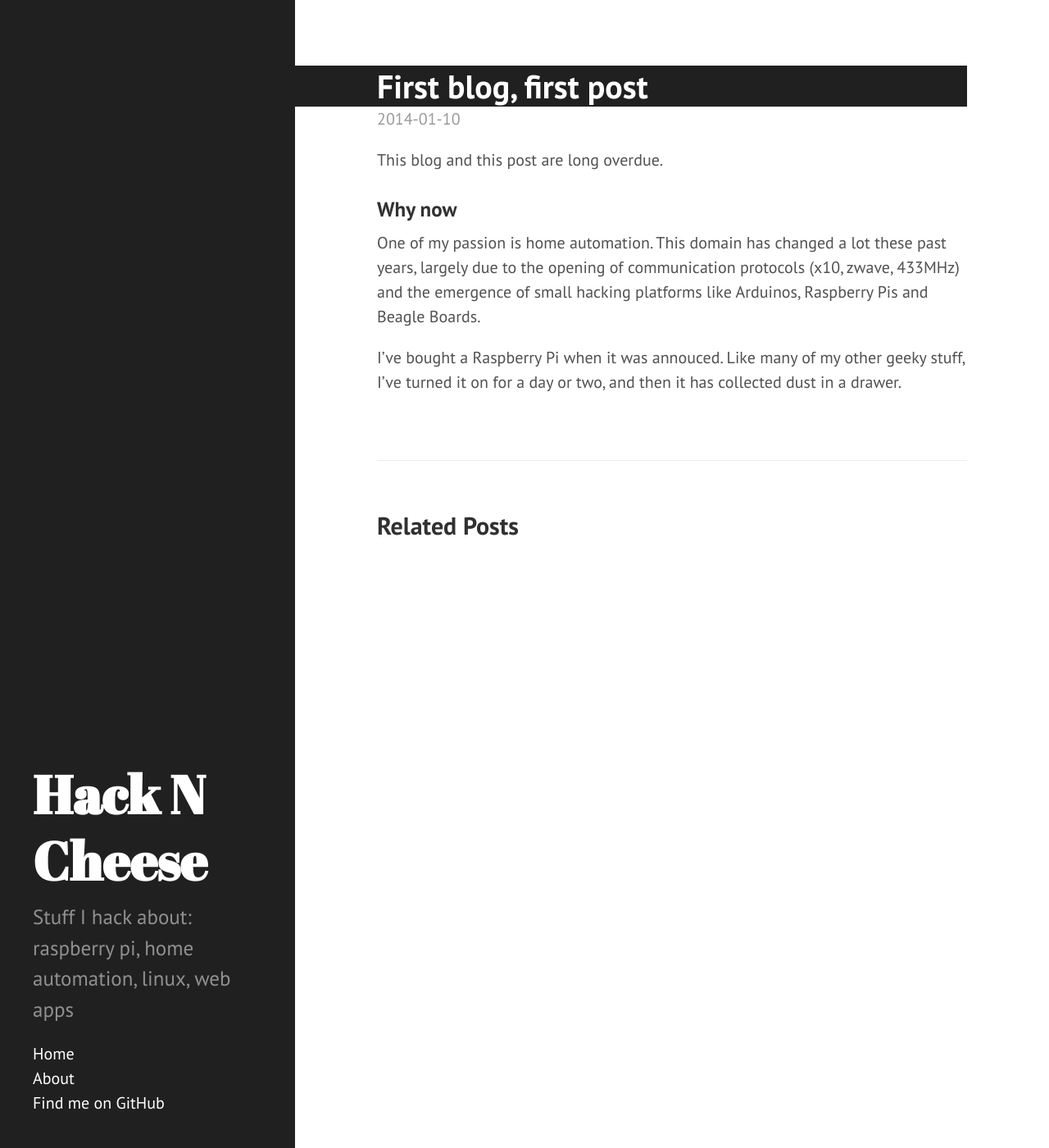
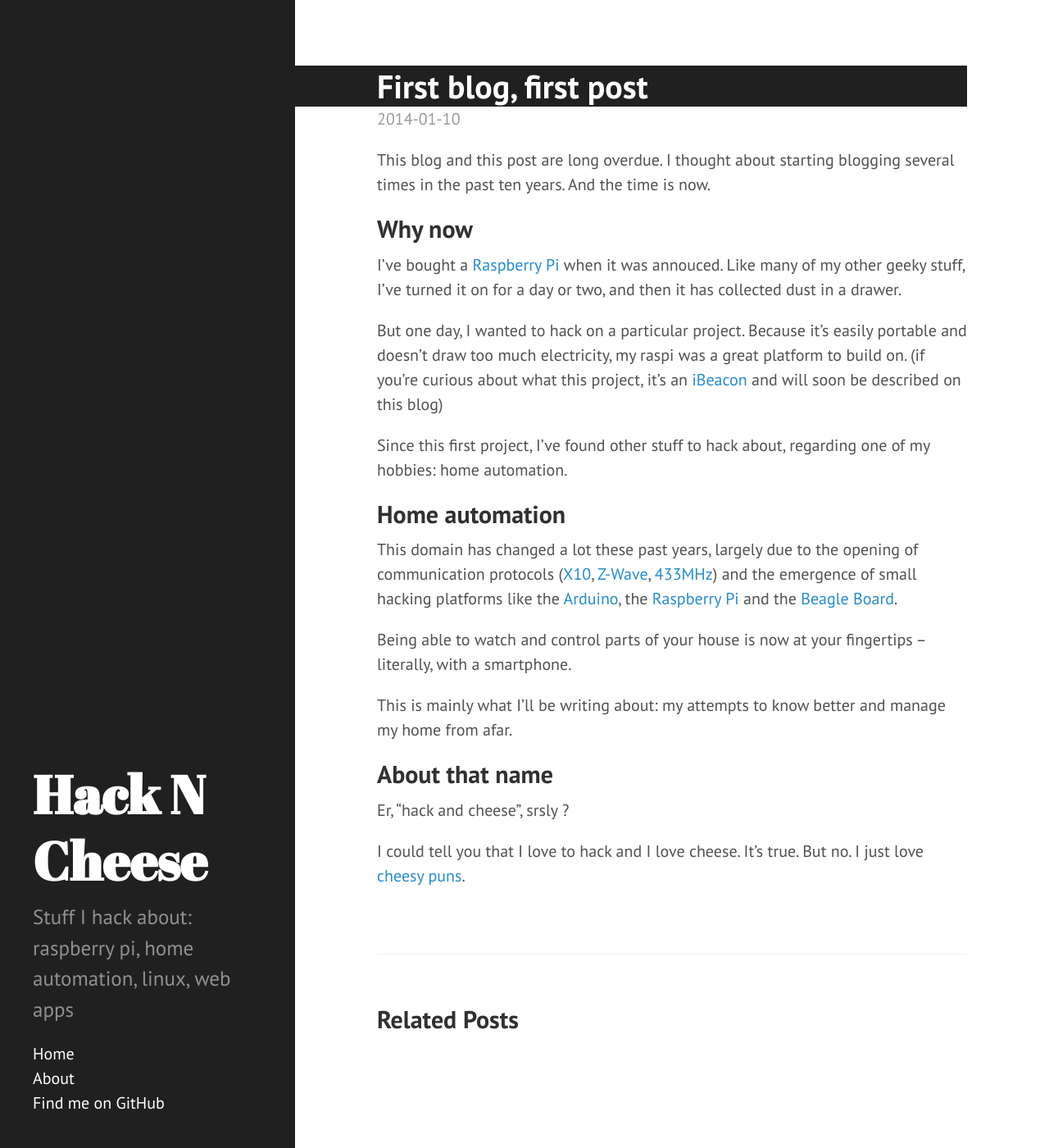
Before and after one commit to sylvainemery/sylvainemery.github.io, a Jekyll site: the page built from _posts/2014-01-10-first-blog-forst-post.md, in a window 1280 px wide and 1400 px high. Shown: the whole window at 82% size. Built offline with Jekyll 4.4.1, drawn with Linux system fonts in a browser that asks for light colours; Markdown is read by kramdown in place of the engine named in the settings.

Commit message:
first post - amended

```diff
--- a/_posts/2014-01-10-first-blog-forst-post.md
+++ b/_posts/2014-01-10-first-blog-forst-post.md
@@ -3,10 +3,28 @@ layout: post
 title: First blog, first post
 ---
 
-This blog and this post are long overdue.
+This blog and this post are long overdue. I thought about starting blogging several times in the past ten years. And the time is now.
 
-### Why now
+## Why now
 
-One of my passion is home automation. This domain has changed a lot these past years, largely due to the opening of communication protocols (x10, zwave, 433MHz) and the emergence of small hacking platforms like Arduinos, Raspberry Pis and Beagle Boards.
+I've bought a [Raspberry Pi](http://www.raspberrypi.org/) when it was annouced. Like many of my other geeky stuff, I've turned it on for a day or two, and then it has collected dust in a drawer.
 
-I've bought a Raspberry Pi when it was annouced. Like many of my other geeky stuff, I've turned it on for a day or two, and then it has collected dust in a drawer.
+But one day, I wanted to hack on a particular project. Because it's easily portable and doesn't draw too much electricity, my raspi was a great platform to build on.
+(if you're curious about what this project, it's an [iBeacon](http://en.wikipedia.org/wiki/IBeacon) and will soon be described on this blog)
+
+Since this first project, I've found other stuff to hack about, regarding one of my hobbies: home automation.
+
+## Home automation
+
+This domain has changed a lot these past years, largely due to the opening of communication protocols ([X10](http://en.wikipedia.org/wiki/X10_\(industry_standard\)), [Z-Wave](http://en.wikipedia.org/wiki/Z-Wave), [433MHz](http://en.wikipedia.org/wiki/LPD433)) and the emergence of small hacking platforms like the [Arduino](http://arduino.cc/), the [Raspberry Pi](http://www.raspberrypi.org/) and the [Beagle Board](http://beagleboard.org/).
+
+Being able to watch and control parts of your house is now at your fingertips -- literally, with a smartphone.
+
+This is mainly what I'll be writing about: my attempts to know better and manage my home from afar.
+
+
+## About that name
+
+Er, "hack and cheese", srsly ?
+
+I could tell you that I love to hack and I love cheese. It's true. But no. I just love [cheesy puns](http://www.pinterest.com/bookworm987/cheesy-jokes-and-puns/).
```
